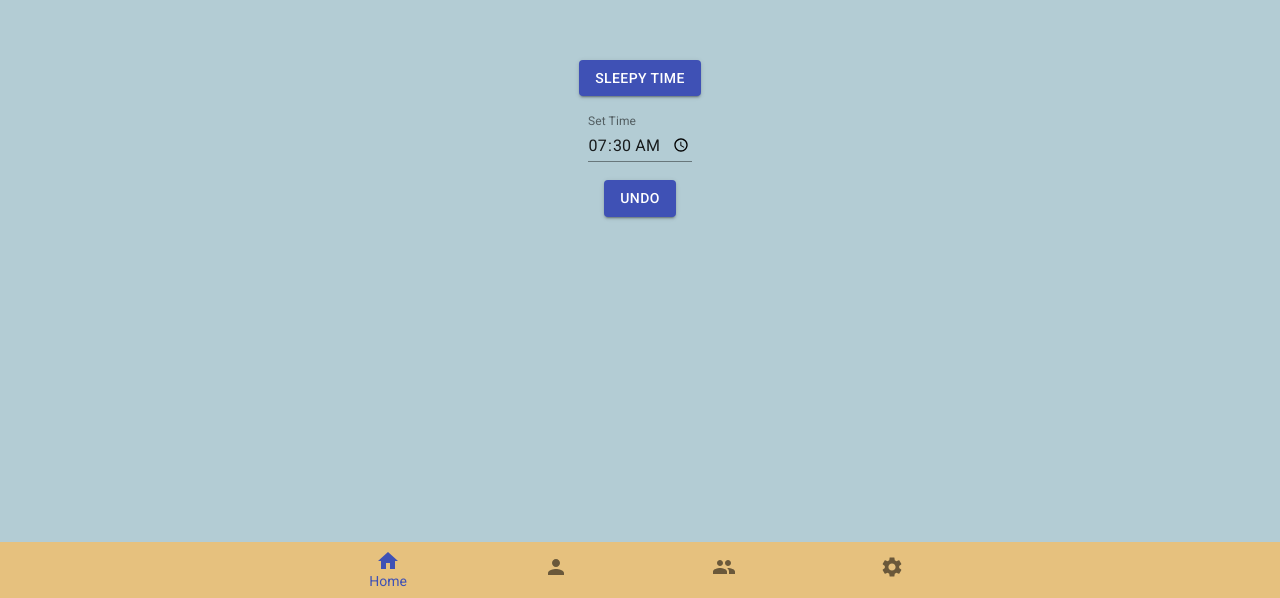
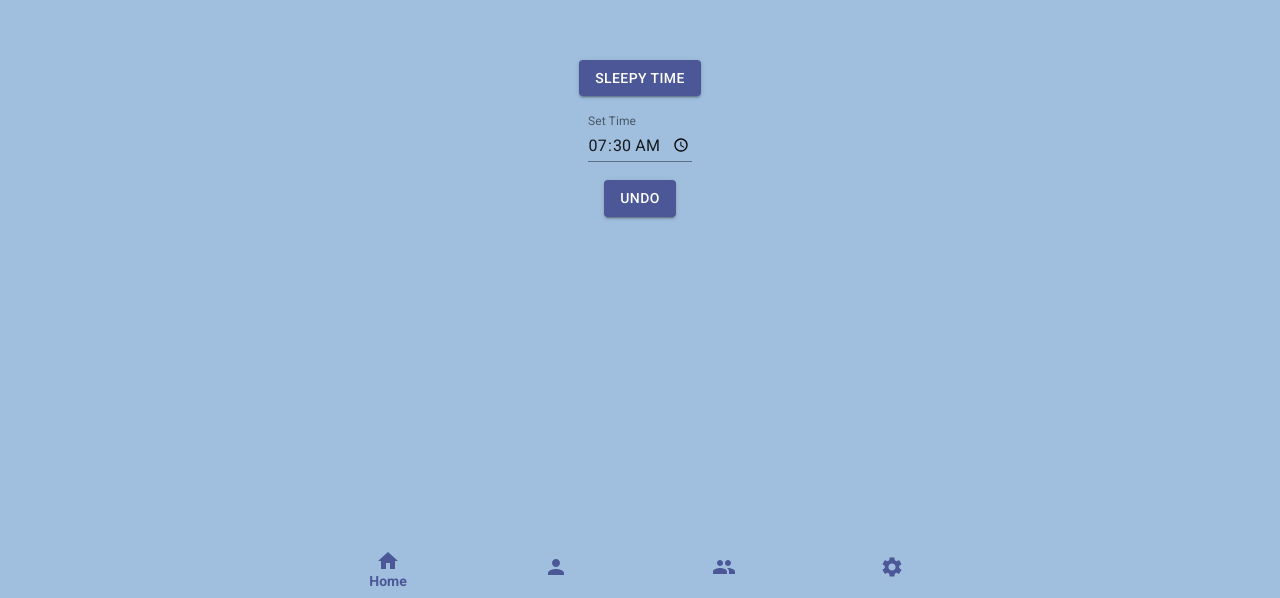
Before and after one commit to tjlaud/React-App-Sleep-Tracker, a React (Create React App) app: page / in a window 1280 px wide. Shown: the part 202-800 px from the top of the page. Built offline with nearby package versions, Linux system fonts and the light colour scheme.

Commit message:
modules added

```diff
--- a/src/App.scss
+++ b/src/App.scss
@@ -1,3 +1,5 @@
+@import "./pages/AppGlobal.scss";
+
 .routerBox,
 .Router {
   top: 0;
@@ -9,5 +11,5 @@
   text-align: center;
   overflow: hidden;
   position: fixed;
-  background-color: rgb(179, 204, 212);
+  background-color: $colour-lightBlue;
 }
--- a/src/components/Headline/Headline.jsx
+++ b/src/components/Headline/Headline.jsx
@@ -1,20 +1,9 @@
 import React from "react";
-// import { Box } from "@material-ui/core";
 import "./Headline.scss";
 
 function Headline() {
   return (
-    <div
-      className="headlineBox"
-      // style={{
-      //   width: "calc(100% + 10vh)",
-      //   height: "10vh",
-      //   backgroundColor: "lightblue",
-      //   position: "relative",
-      //   top: "-5vh",
-      //   color: "white",
-      // }}
-    >
+    <div className="headlineBox">
       <em>Some sort of passed in data will go here</em>
     </div>
   );
--- a/src/components/Headline/Headline.scss
+++ b/src/components/Headline/Headline.scss
@@ -1,6 +1,8 @@
+@import "../../pages/AppGlobal.scss";
+
 .headlineBox {
   position: fixed;
-  background-color: #e6c17e;
+  background-color: $colour-deepBlue;
   top: 0;
   height: 15vh;
   width: 100%;
--- a/src/components/Navbar/Navbar.jsx
+++ b/src/components/Navbar/Navbar.jsx
@@ -10,6 +10,7 @@ import PersonIcon from "@material-ui/icons/Person";
 import HomeIcon from "@material-ui/icons/Home";
 import SettingsIcon from "@material-ui/icons/Settings";
 import "./Navbar.scss";
+import styles from "./Navbar.module.scss";
 
 function Navbar() {
   const [value, setValue] = useState("home");
@@ -33,7 +34,7 @@ function Navbar() {
       <BottomNavigation
         className="Navbar"
         value={value}
-        style={{ backgroundColor: "#e6c17e" }}
+        style={{ backgroundColor: "#a0bfde" }}
       >
         <BottomNavigationAction
           label="Home"
@@ -41,6 +42,11 @@ function Navbar() {
           icon={<HomeIcon />}
           onClick={() => {
             navigate("/");
+          }}
+          classes={{
+            iconOnly: styles.navButtonIcon,
+            selected: styles.navButtonSelected,
+            label: styles.navButtonSelected,
           }}
         />
         <BottomNavigationAction
@@ -50,6 +56,11 @@ function Navbar() {
           onClick={() => {
             navigate("/stats");
           }}
+          classes={{
+            iconOnly: styles.navButtonIcon,
+            selected: styles.navButtonSelected,
+            label: styles.navButtonSelected,
+          }}
         />
         <BottomNavigationAction
           label="Group"
@@ -57,6 +68,11 @@ function Navbar() {
           icon={<GroupIcon />}
           onClick={() => {
             navigate("/summary");
+          }}
+          classes={{
+            iconOnly: styles.navButtonIcon,
+            selected: styles.navButtonSelected,
+            label: styles.navButtonSelected,
           }}
         />
         <BottomNavigationAction
@@ -66,6 +82,11 @@ function Navbar() {
           onClick={() => {
             navigate("/settings");
           }}
+          classes={{
+            iconOnly: styles.navButtonIcon,
+            selected: styles.navButtonSelected,
+            label: styles.navButtonSelected,
+          }}
         />
       </BottomNavigation>
     </Box>
--- /dev/null
+++ b/src/components/Navbar/Navbar.module.scss
@@ -0,0 +1,10 @@
+@import "../../pages/AppGlobal.scss";
+
+.navButtonIcon {
+  color: $colour-deepBlue !important;
+}
+
+.navButtonSelected {
+  color: $colour-deepBlue !important;
+  font-weight: 800;
+}
--- a/src/components/Navbar/Navbar.scss
+++ b/src/components/Navbar/Navbar.scss
@@ -1,17 +1,16 @@
+@import "../../pages/AppGlobal.scss";
+
 .Navbar {
   display: flex;
   justify-content: center;
   align-items: center;
-  background-color: #e6c17e;
+  background-color: $colour-lightBlue;
 }
 
 .navBox {
   position: fixed;
-  background-color: #e6c17e;
+  background-color: $colour-lightBlue;
   bottom: 0;
   min-height: fit-content;
   width: 100%;
 }
-
-// #90caf9
-// b3c7d6ff
--- a/src/components/Sleep/Sleep.jsx
+++ b/src/components/Sleep/Sleep.jsx
@@ -10,7 +10,7 @@ import {
 import ExpandMoreIcon from "@material-ui/icons/ExpandMore";
 
 // after renaming the file to Sleep.module.scss, you can do this... (now scroll down to line 51)
-import styles from "./Sleep.module.scss";
+import styles from "../../pages/App.module.scss";
 
 function Sleep({ wentToSleep, wokeUp }) {
   const duration = wokeUp.getTime() - wentToSleep.getTime();
@@ -52,11 +52,15 @@ function Sleep({ wentToSleep, wokeUp }) {
         <Button
           variant="contained"
           color="primary"
-          classes={{ containedPrimary: styles.containedPrimary }}
+          classes={{ containedPrimary: styles.containedButtonDeepBlue }}
         >
           Save
         </Button>
-        <Button variant="contained" color="secondary">
+        <Button
+          variant="contained"
+          color="secondary"
+          classes={{ containedSecondary: styles.containedButtonLightBlue }}
+        >
           Delete
         </Button>
       </AccordionDetails>
--- a/src/components/Sleep/Sleep.module.scss
+++ b/src/components/Sleep/Sleep.module.scss
@@ -1,6 +1,8 @@
 // could have called this class whatever we want
 // using !important is a dirty css trick, but it prevents
 // material UI from using it's own colouring
+@import "../../pages/AppGlobal.scss";
+
 .containedPrimary {
-  background-color: purple !important;
+  background-color: $colour-deepBlue !important;
 }
--- /dev/null
+++ b/src/pages/App.module.scss
@@ -0,0 +1,9 @@
+@import "./AppGlobal.scss";
+
+.containedButtonDeepBlue {
+  background-color: $colour-deepBlue !important;
+}
+
+.containedButtonLightBlue {
+  background-color: rgb(123, 108, 138) !important;
+}
--- a/src/pages/AppGlobal.scss
+++ b/src/pages/AppGlobal.scss
@@ -1,3 +1,6 @@
+$colour-deepBlue: #4b5796;
+$colour-lightBlue: #a0bfde;
+
 // This will go in mixin.scss
 @mixin scrollbars($style, $width, $display) {
   &::-webkit-scrollbar {
--- a/src/pages/Home.jsx
+++ b/src/pages/Home.jsx
@@ -2,12 +2,17 @@ import React from "react";
 import { Button, Box, TextField } from "@material-ui/core";
 import Navbar from "../components/Navbar/Navbar";
 import "./App.scss";
+import styles from "./App.module.scss";
 
 function Home() {
   return (
     <Box>
       <Box className="homeBox">
-        <Button variant="contained" color="primary">
+        <Button
+          variant="contained"
+          color="primary"
+          classes={{ containedPrimary: styles.containedButtonDeepBlue }}
+        >
           Sleepy Time
         </Button>
         <br />
@@ -23,7 +28,11 @@ function Home() {
           }}
         />
         <br />
-        <Button variant="contained" color="primary">
+        <Button
+          variant="contained"
+          color="primary"
+          classes={{ containedPrimary: styles.containedButtonDeepBlue }}
+        >
           Undo
         </Button>
       </Box>
```
